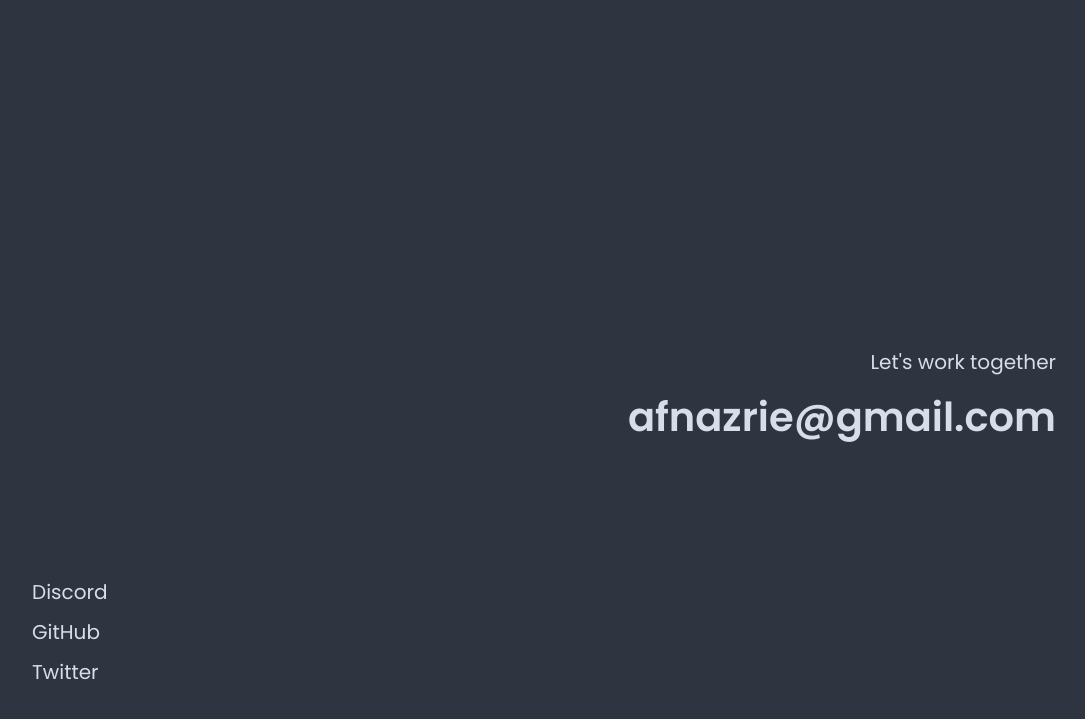
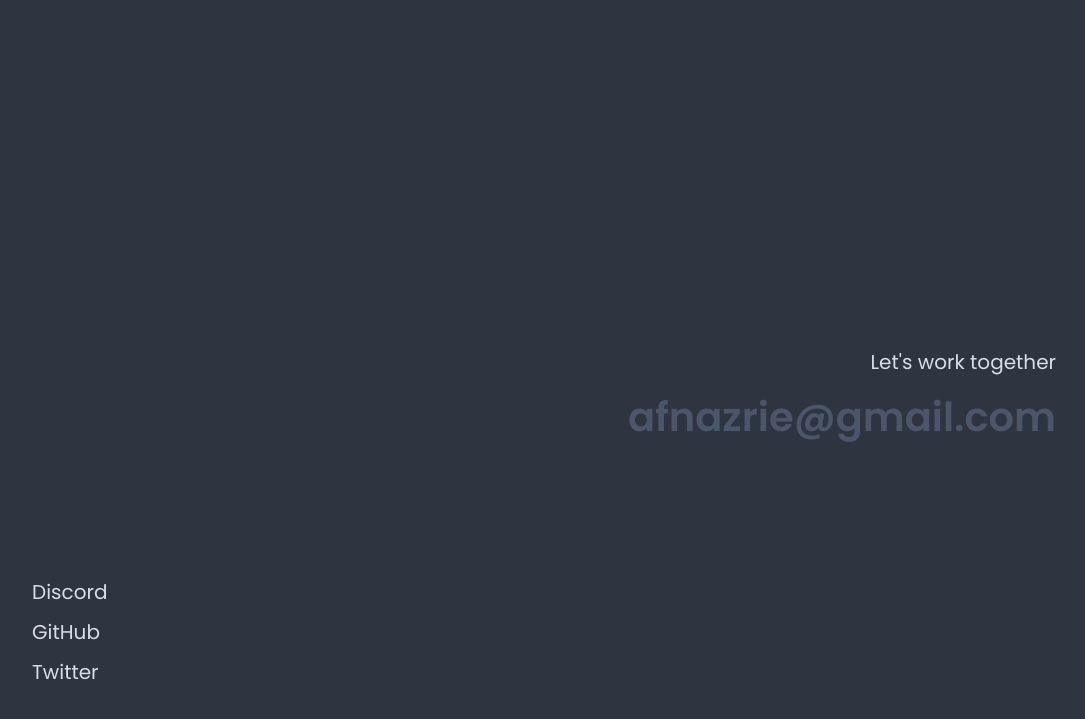
Before and after one commit to mangkoran/mangkoran.github.io, a plain HTML site: page index.html in a window 1280 px wide. In both pictures the pointer is over the link "afnazrie@gmail.com". Shown: the part 2983-3702 px from the top of the page, without its empty margins (96-1181 px from the left). Drawn offline with Linux system fonts and the light colour scheme.

Commit message:
Add a transition

```diff
--- a/css/style.css
+++ b/css/style.css
@@ -112,4 +112,8 @@ h3 {
 a {
     color: inherit;
     text-decoration: none;
+    transition: color 0.2s;
 }
+a:hover {
+    color: var(--base03);
+}
```
